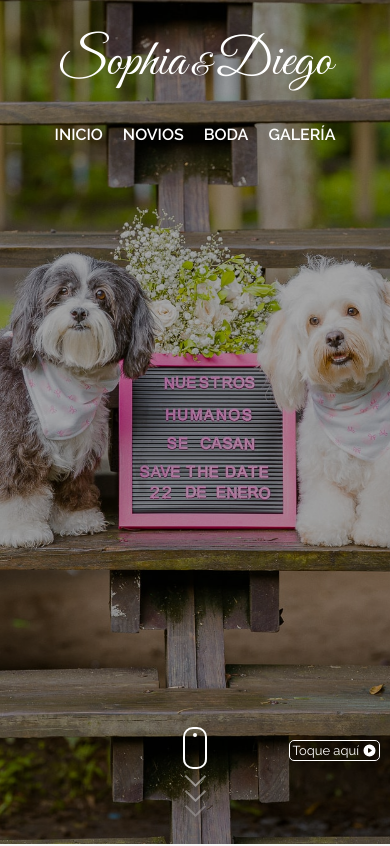
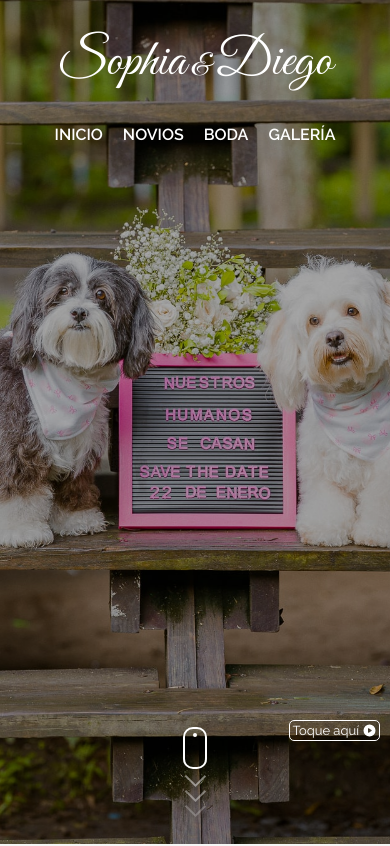
Before and after one commit to Jhoel24/invitacion_boda_2022, a React (Vite) app: page / in a window 390 px wide. Shown: the top 846 px of the page. Built offline with nearby package versions, Linux system fonts and the light colour scheme.

Commit message:
Un poco arriba

```diff
--- a/src/index.css
+++ b/src/index.css
@@ -534,7 +534,7 @@ img {
 
 @media (max-width: 768px){
   .hidden .boton-musica {
-    top: 74rem;
+    top: 72rem;
     right: 1rem;
   }
 }
```
